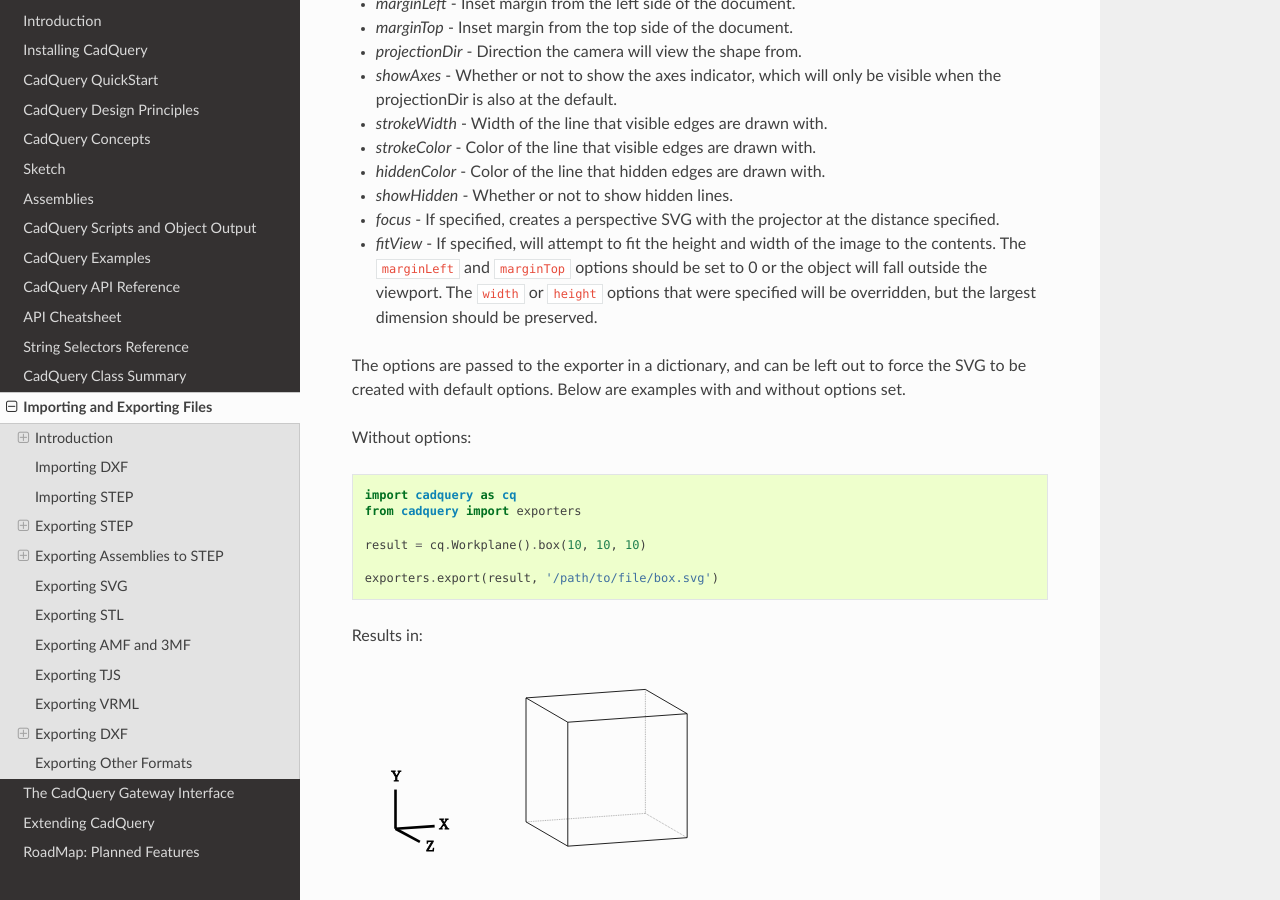
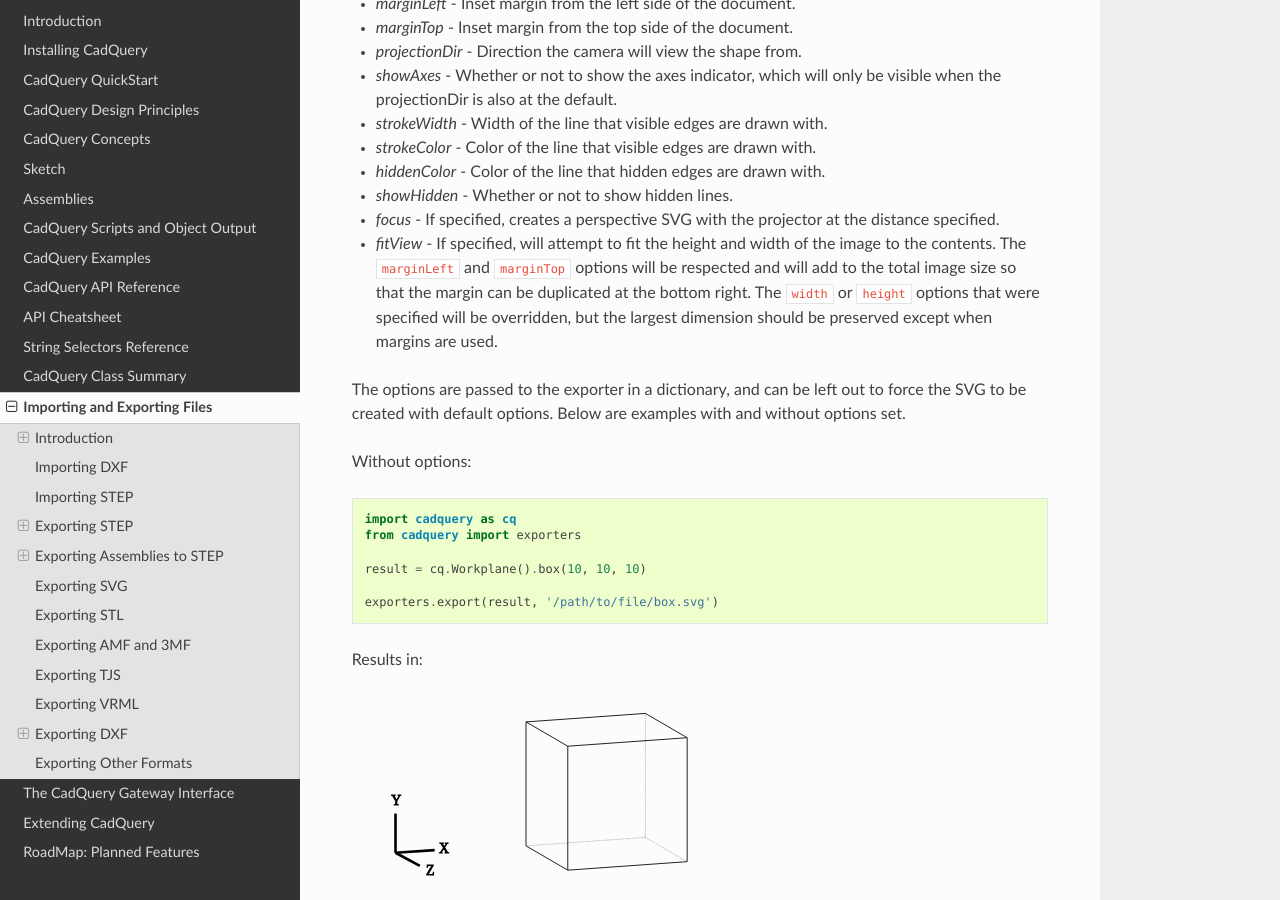
Before and after one commit to CadQuery/cadquery, a Sphinx documentation site: the page built from doc/importexport.rst, in a window 1280 px wide and 900 px high, scrolled down 4515 px. Built offline with Sphinx 7.4.7 and the Read the Docs theme 2.0.0, drawn with Linux system fonts in a browser that asks for light colours.

Commit message:
Updated documentation for SVG fitView interaction with other options

```diff
--- a/doc/importexport.rst
+++ b/doc/importexport.rst
@@ -216,7 +216,7 @@ options are as follows.
 * *hiddenColor* - Color of the line that hidden edges are drawn with.
 * *showHidden* - Whether or not to show hidden lines.
 * *focus* - If specified, creates a perspective SVG with the projector at the distance specified.
-* *fitView* - If specified, will attempt to fit the height and width of the image to the contents. The ``marginLeft`` and ``marginTop`` options should be set to 0 or the object will fall outside the viewport. The ``width`` or ``height`` options that were specified will be overridden, but the largest dimension should be preserved.
+* *fitView* - If specified, will attempt to fit the height and width of the image to the contents. The ``marginLeft`` and ``marginTop`` options  will be respected and will add to the total image size so that the margin can be duplicated at the bottom right. The ``width`` or ``height`` options that were specified will be overridden, but the largest dimension should be preserved except when margins are used.
 
 The options are passed to the exporter in a dictionary, and can be left out to force the SVG to be created with default options.
 Below are examples with and without options set.
```
